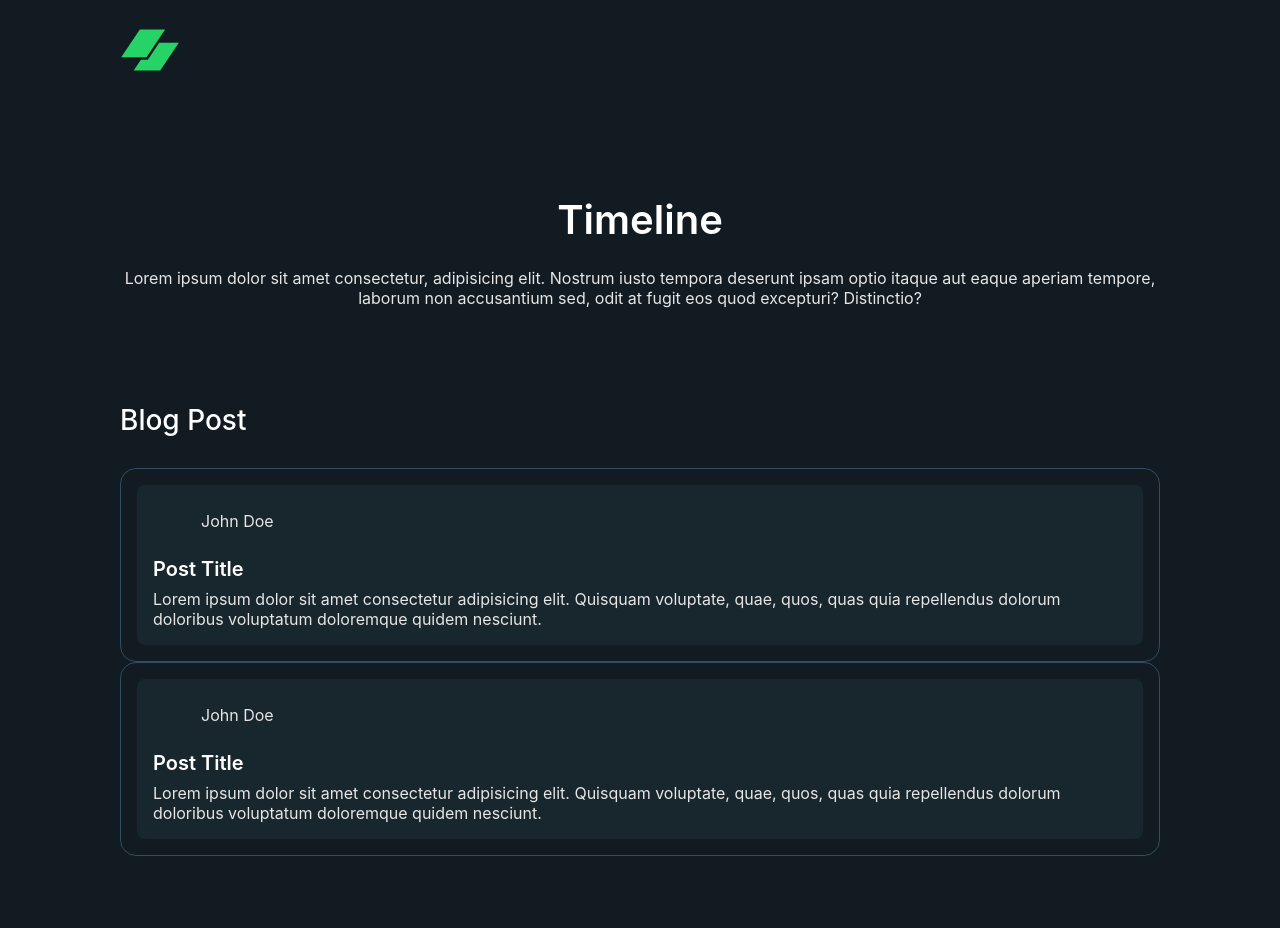
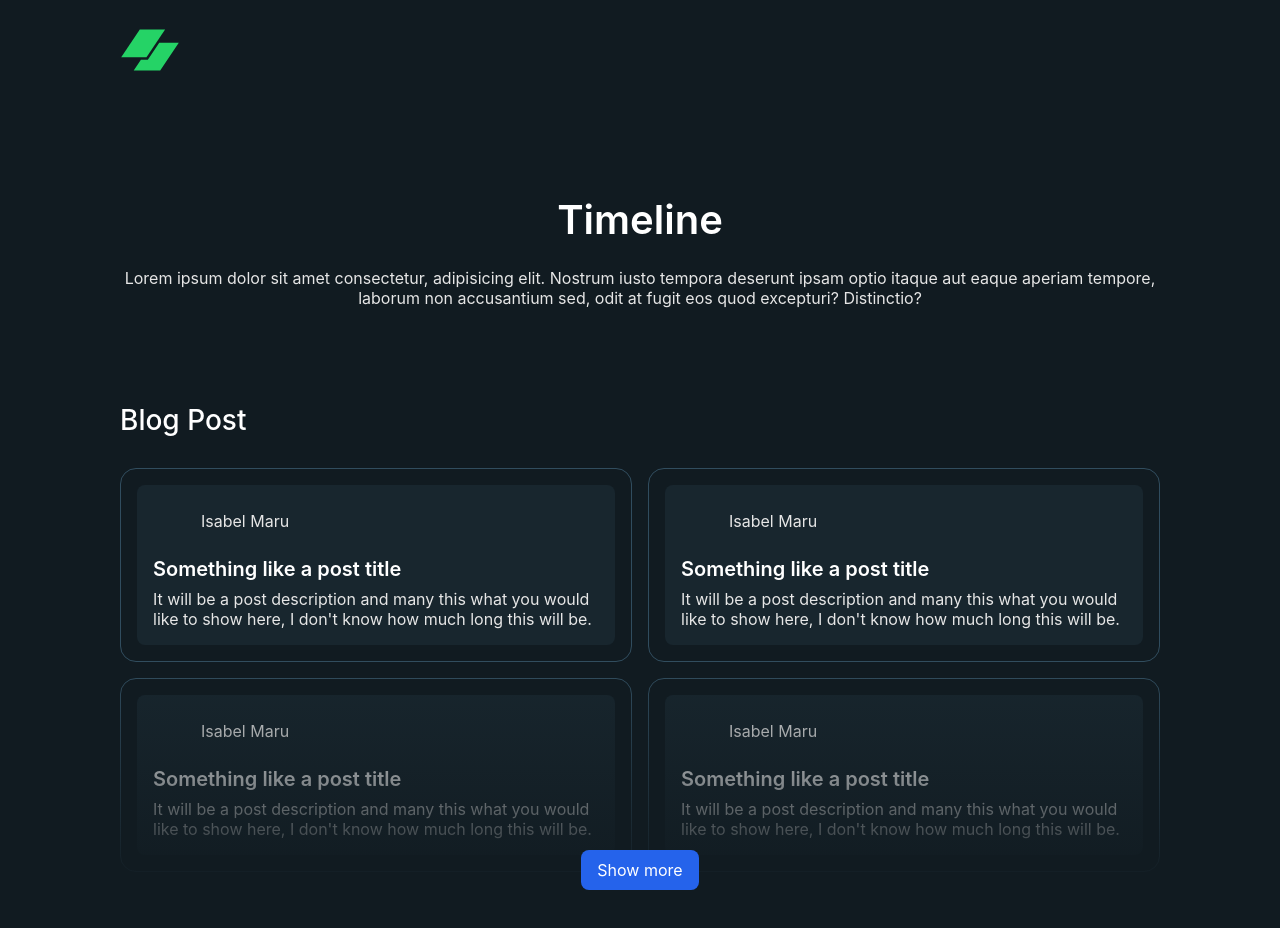
Before and after one commit to SajiburMunna/blog-posts-timeline, a React (Vite) app: page / in a window 1280 px wide. Shown: the top 928 px of the page. Before the commit the page ends 856 px from the top, so only its background shows below. Built offline with nearby package versions, Linux system fonts and the light colour scheme.

Commit message:
feat(post): create post masonry layout

```diff
--- /dev/null
+++ b/src/features/timeline/components/postLayout.tsx
@@ -0,0 +1,18 @@
+function PostLayout({ children }: { children: React.ReactNode }) {
+  return (
+    <div className="relative min-h-screen flex flex-col items-center">
+      <div className="relative w-full">
+        <div className="columns-1 md:columns-2 gap-4">{children}</div>
+        <div className="relative mt-8 flex justify-center">
+          <div className="absolute bottom-[30px] left-0 right-0 h-[224px] bg-gradient-to-t from-[#111B21] to-transparent flex items-end justify-center">
+            <button className="px-4 py-2 bg-blue-600 text-white rounded-lg">
+              Show more
+            </button>
+          </div>
+        </div>
+      </div>
+    </div>
+  );
+}
+
+export default PostLayout;
--- a/src/features/timeline/components/timelineContainer.tsx
+++ b/src/features/timeline/components/timelineContainer.tsx
@@ -1,7 +1,13 @@
+import clsx from "clsx";
 import { PropsWithChildren } from "react";
 
-function TimelineContainer({ children }: PropsWithChildren<unknown>) {
-  return <div className="mt-[96px] min-w-full">{children}</div>;
+function TimelineContainer({
+  children,
+  className,
+}: PropsWithChildren<{ className?: string }>) {
+  const classNames = clsx("min-w-full", className);
+
+  return <div className={classNames}>{children}</div>;
 }
 
 export default TimelineContainer;
--- a/src/features/timeline/index.tsx
+++ b/src/features/timeline/index.tsx
@@ -1,11 +1,39 @@
 import BlogPostContainer from "./components/blogPostContainer";
 import Post from "./components/post";
+import PostLayout from "./components/postLayout";
 import TimelineContainer from "./components/timelineContainer";
 import TimelineHeader from "./components/timelineHeader";
 
+const postsData = [
+  {
+    title: "Something like a post title",
+    description:
+      "It will be a post description and many this what you would like to show here, I don't know how much long this will be.",
+    author: "Isabel Maru",
+  },
+  {
+    title: "Something like a post title",
+    description:
+      "It will be a post description and many this what you would like to show here, I don't know how much long this will be.",
+    author: "Isabel Maru",
+  },
+  {
+    title: "Something like a post title",
+    description:
+      "It will be a post description and many this what you would like to show here, I don't know how much long this will be.",
+    author: "Isabel Maru",
+  },
+  {
+    title: "Something like a post title",
+    description:
+      "It will be a post description and many this what you would like to show here, I don't know how much long this will be.",
+    author: "Isabel Maru",
+  },
+];
+
 function TimeLine() {
   return (
-    <TimelineContainer>
+    <TimelineContainer className="mt-[96px]">
       <TimelineHeader>
         <TimelineHeader.Title>Timeline</TimelineHeader.Title>
         <TimelineHeader.Description>
@@ -17,24 +45,17 @@ function TimeLine() {
       </TimelineHeader>
 
       <BlogPostContainer title="Blog Post" className="mt-[96px]">
-        <Post>
-          <Post.UserName userName="John Doe" />
-          <Post.Title title="Post Title" />
-          <Post.Description
-            description="  Lorem ipsum dolor sit amet consectetur adipisicing elit. Quisquam
-            voluptate, quae, quos, quas quia repellendus dolorum doloribus
-            voluptatum doloremque quidem nesciunt."
-          />
-        </Post>
-        <Post>
-          <Post.UserName userName="John Doe" />
-          <Post.Title title="Post Title" />
-          <Post.Description
-            description=" Lorem ipsum dolor sit amet consectetur adipisicing elit. Quisquam
-            voluptate, quae, quos, quas quia repellendus dolorum doloribus
-            voluptatum doloremque quidem nesciunt."
-          />
-        </Post>
+        <PostLayout>
+          {postsData.map((post, index) => (
+            <div className="mb-4">
+              <Post key={index} className="break-inside-avoid">
+                <Post.UserName userName={post.author} />
+                <Post.Title title={post.title} />
+                <Post.Description description={post.description} />
+              </Post>
+            </div>
+          ))}
+        </PostLayout>
       </BlogPostContainer>
     </TimelineContainer>
   );
```
